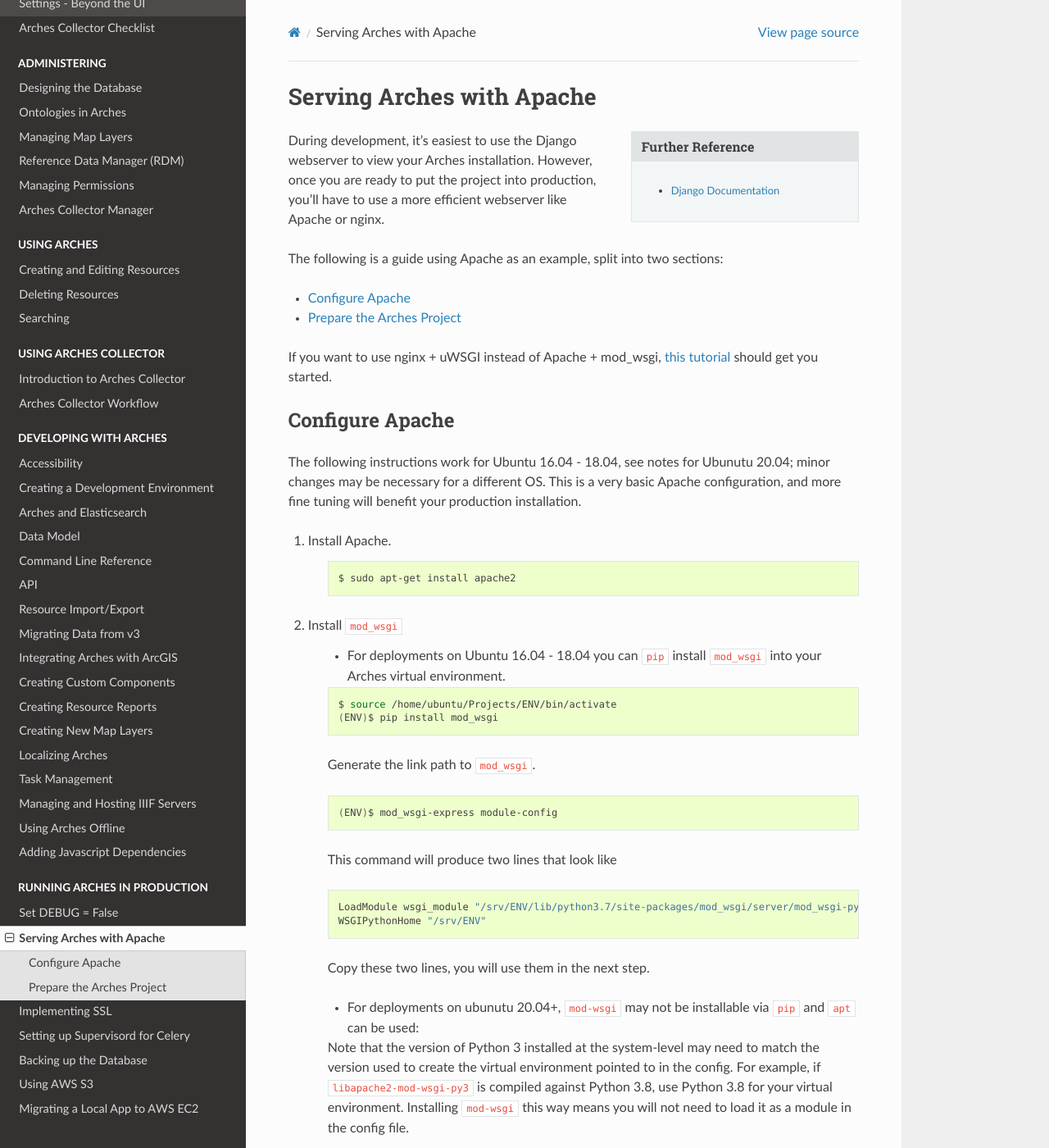
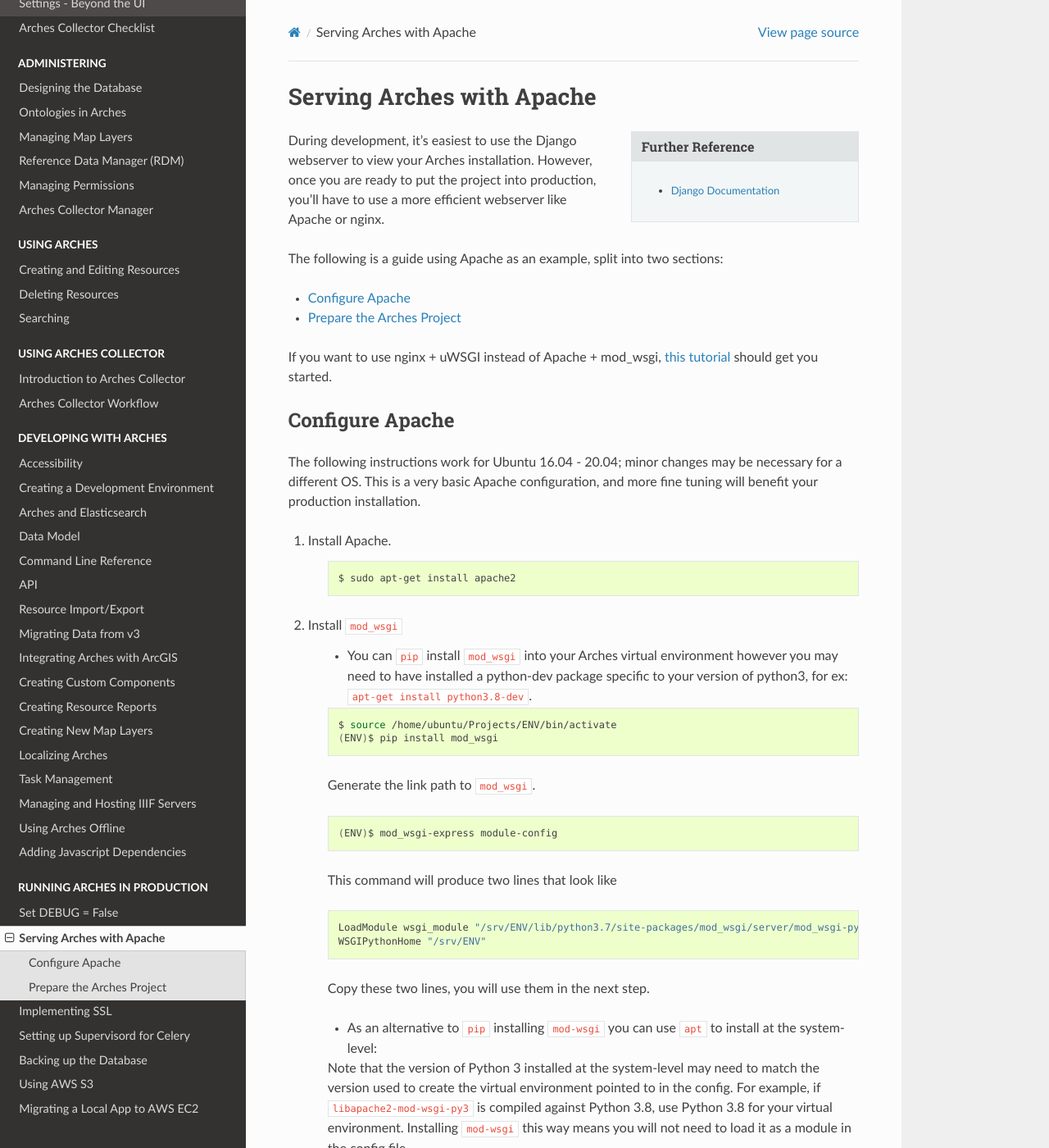
Before and after one commit to archesproject/arches-docs, a Sphinx documentation site: the page built from docs/serving-arches-with-apache.txt, in a window 1280 px wide and 1400 px high. Shown: the whole window at 82% size. Built offline with Sphinx 7.4.7 and the Read the Docs theme 2.0.0, drawn with Linux system fonts in a browser that asks for light colours.

Commit message:
strikes specific remarks on ubuntu version compatibility re: ubuntu 20, re #240

```diff
--- a/docs/serving-arches-with-apache.txt
+++ b/docs/serving-arches-with-apache.txt
@@ -20,7 +20,7 @@
 Configure Apache
 ================
 
-The following instructions work for Ubuntu 16.04 - 18.04, see notes for Ubunutu 20.04; minor changes may be necessary for a different OS. This is a very basic Apache configuration, and more fine tuning
+The following instructions work for Ubuntu 16.04 - 20.04; minor changes may be necessary for a different OS. This is a very basic Apache configuration, and more fine tuning
 will benefit your production installation.
 
 1. Install Apache.
@@ -31,7 +31,7 @@
 
 2. Install ``mod_wsgi``
 
-    - For deployments on Ubuntu 16.04 - 18.04 you can ``pip`` install ``mod_wsgi`` into your Arches virtual environment.
+    - You can ``pip`` install ``mod_wsgi`` into your Arches virtual environment however you may need to have installed a python-dev package specific to your version of python3, for ex: ``apt-get install python3.8-dev``.
 
     .. code-block:: bash
 
@@ -53,7 +53,7 @@
 
     Copy these two lines, you will use them in the next step.
 
-    - For deployments on ubunutu 20.04+, ``mod-wsgi`` may not be installable via ``pip`` and ``apt`` can be used:
+    - As an alternative to ``pip`` installing ``mod-wsgi`` you can use ``apt`` to install at the system-level:
 
     .. code-block:: bash
         $ sudo apt install libapache2-mod-wsgi-py3 apache2-dev python3-dev
```
